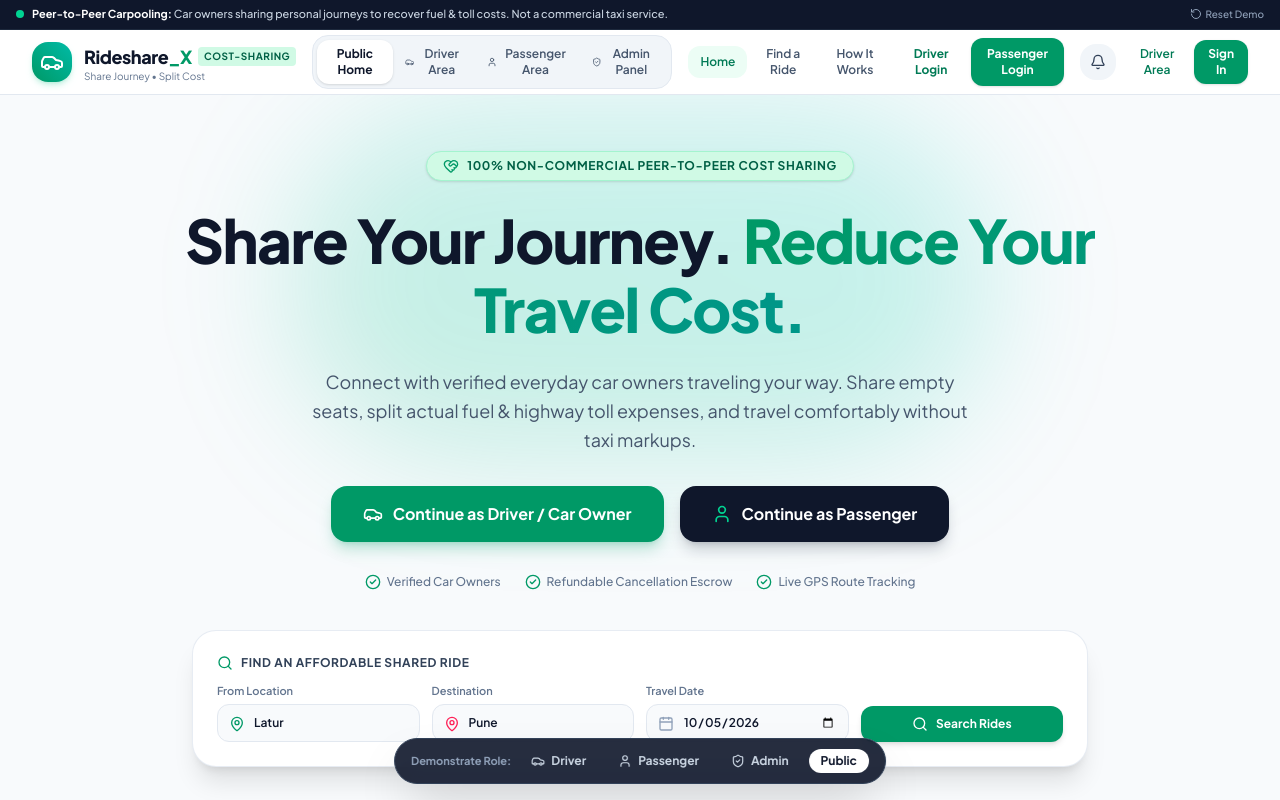
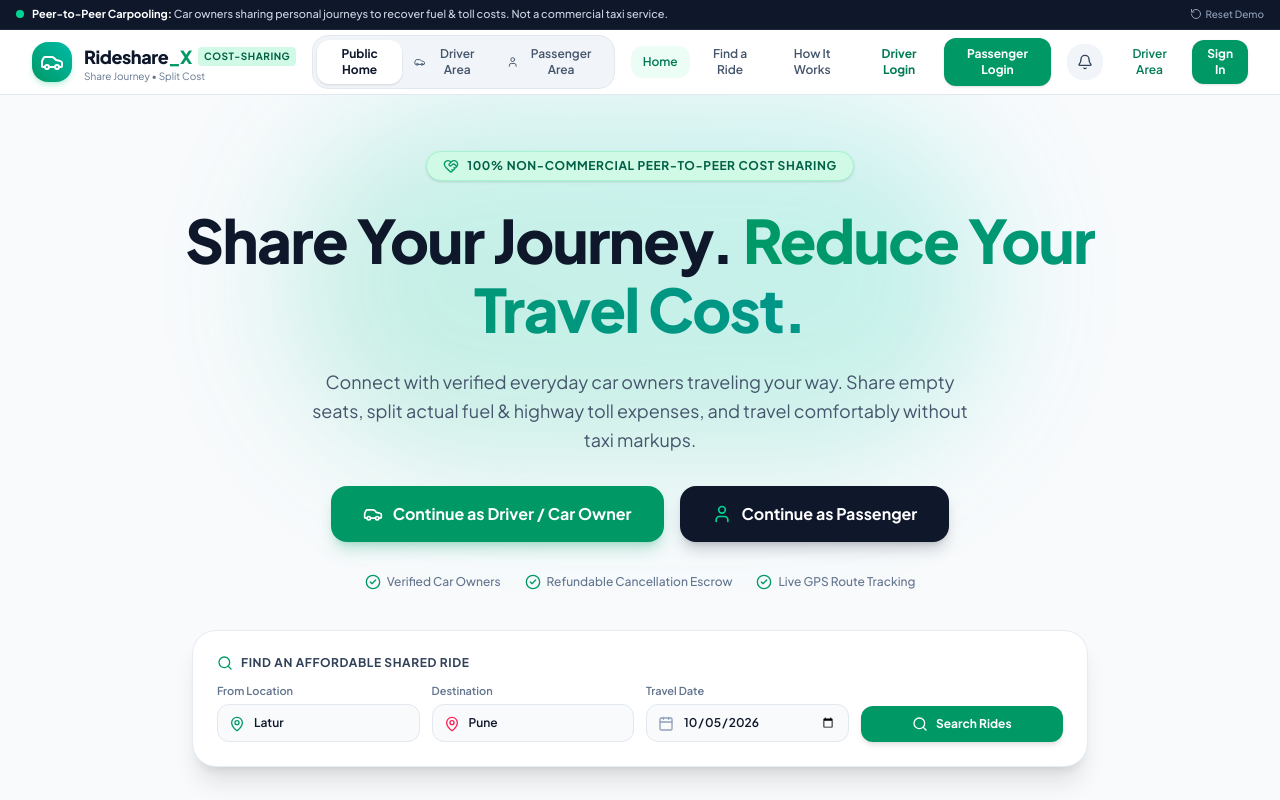
Before and after one commit to prasadmhankraj21/Rideshare-X, a React (Vite) app: page / in a window 1280 px wide. Shown: the top 800 px of the page. Built offline with nearby package versions, Linux system fonts and the light colour scheme.

Commit message:
Security fix: Enforce strict password authentication and protected routes for Admin Panel

```diff
--- a/src/App.jsx
+++ b/src/App.jsx
@@ -74,12 +74,18 @@
           activeTab === 'search_rides' ||
           activeTab === 'my_bookings') && <PassengerDashboard />}
 
-        {/* Admin Area */}
+        {/* Admin Area (Strictly Protected: Requires verified admin role) */}
         {(activeTab === 'admin_dashboard' ||
           activeTab === 'admin_verifications' ||
           activeTab === 'admin_users' ||
           activeTab === 'admin_rides' ||
-          activeTab === 'admin_cancellations') && <AdminDashboard />}
+          activeTab === 'admin_cancellations') && (
+          currentRole === 'admin' ? (
+            <AdminDashboard />
+          ) : (
+            <AdminAuth restrictedNotice={true} />
+          )
+        )}
 
         {/* Standalone Active Ride Live GPS Screen */}
         {activeTab === 'active_ride' && (
@@ -115,50 +121,6 @@
         {activeTab === 'profile' && <ProfileView />}
       </main>
 
-      {/* Floating Bottom Quick-Switcher for Demonstration */}
-      <div className="fixed bottom-4 left-1/2 -translate-x-1/2 z-40 bg-slate-900/90 backdrop-blur-md text-white px-4 py-2.5 rounded-full shadow-2xl border border-slate-700 flex items-center gap-2 text-xs font-bold">
-        <span className="text-[11px] text-slate-400 hidden sm:inline-block">Demonstrate Role:</span>
-
-        <button
-          onClick={() => switchRole('driver')}
-          className={`px-3 py-1 rounded-full transition flex items-center gap-1.5 ${
-            currentRole === 'driver' ? 'bg-emerald-500 text-slate-950 font-black' : 'text-slate-300 hover:text-white'
-          }`}
-        >
-          <Car className="w-3.5 h-3.5" />
-          Driver
-        </button>
-
-        <button
-          onClick={() => switchRole('passenger')}
-          className={`px-3 py-1 rounded-full transition flex items-center gap-1.5 ${
-            currentRole === 'passenger' ? 'bg-teal-500 text-slate-950 font-black' : 'text-slate-300 hover:text-white'
-          }`}
-        >
-          <User className="w-3.5 h-3.5" />
-          Passenger
-        </button>
-
-        <button
-          onClick={() => switchRole('admin')}
-          className={`px-3 py-1 rounded-full transition flex items-center gap-1.5 ${
-            currentRole === 'admin' ? 'bg-indigo-500 text-slate-950 font-black' : 'text-slate-300 hover:text-white'
-          }`}
-        >
-          <ShieldCheck className="w-3.5 h-3.5" />
-          Admin
-        </button>
-
-        <button
-          onClick={() => switchRole('guest')}
-          className={`px-3 py-1 rounded-full transition ${
-            currentRole === 'guest' ? 'bg-white text-slate-900' : 'text-slate-400 hover:text-white'
-          }`}
-        >
-          Public
-        </button>
-      </div>
-
       {/* Trust & Safety Platform Footer */}
       <footer className="bg-white border-t border-slate-200 mt-16 pt-12 pb-16 text-xs text-slate-600">
         <div className="max-w-7xl mx-auto px-4 sm:px-6 lg:px-8 space-y-8">
@@ -193,8 +155,8 @@
                   </button>
                 </li>
                 <li>
-                  <button onClick={() => switchRole('admin')} className="hover:text-emerald-700">
-                    Admin Verification Panel
+                  <button onClick={() => setActiveTab('admin_auth')} className="hover:text-emerald-700">
+                    Admin Portal (Staff Only)
                   </button>
                 </li>
                 <li>
--- a/src/components/Navbar.jsx
+++ b/src/components/Navbar.jsx
@@ -139,17 +139,15 @@
             <User className="w-3.5 h-3.5" />
             Passenger Area
           </button>
+          {currentRole === 'admin' && (
             <button
-            onClick={() => switchRole('admin')}
-            className={`px-3 py-1.5 rounded-xl transition flex items-center gap-1.5 ${
-              currentRole === 'admin'
-                ? 'bg-indigo-600 text-white shadow-sm font-bold'
-                : 'text-slate-600 hover:text-slate-900'
-            }`}
+              onClick={() => setActiveTab('admin_dashboard')}
+              className="px-3 py-1.5 rounded-xl transition flex items-center gap-1.5 bg-indigo-600 text-white shadow-sm font-bold"
             >
               <ShieldCheck className="w-3.5 h-3.5" />
               Admin Panel
             </button>
+          )}
         </div>
 
         {/* Navigation Links based on role */}
@@ -514,15 +512,17 @@
             >
               Passenger Area
             </button>
+            {currentRole === 'admin' && (
               <button
                 onClick={() => {
-                switchRole('admin');
+                  setActiveTab('admin_dashboard');
                   setMobileMenuOpen(false);
                 }}
                 className="py-2 px-3 rounded-xl bg-indigo-100 text-indigo-800 text-center font-bold"
               >
                 Admin Panel
               </button>
+            )}
           </div>
 
           <div className="space-y-1 text-sm font-semibold text-slate-700">
--- a/src/context/AppContext.jsx
+++ b/src/context/AppContext.jsx
@@ -57,9 +57,19 @@
     return saved ? JSON.parse(saved) : INITIAL_NOTIFICATIONS;
   });
 
+  // Admin authentication state (session-based)
+  const [isAdminAuthenticated, setIsAdminAuthenticated] = useState(() => {
+    return sessionStorage.getItem('ridesharex_admin_auth') === 'true';
+  });
+
   // Current session role: 'guest' | 'driver' | 'passenger' | 'admin'
   const [currentRole, setCurrentRole] = useState(() => {
-    return localStorage.getItem(STORAGE_KEYS.ROLE) || 'guest';
+    const saved = localStorage.getItem(STORAGE_KEYS.ROLE);
+    if (saved === 'admin') {
+      const isAuth = sessionStorage.getItem('ridesharex_admin_auth') === 'true';
+      return isAuth ? 'admin' : 'guest';
+    }
+    return saved || 'guest';
   });
 
   // Current logged in user ID
@@ -142,23 +152,32 @@
 
   // Switch role and set user
   const switchRole = (newRole, targetUserId = null) => {
-    setCurrentRole(newRole);
     if (newRole === 'driver') {
+      setCurrentRole('driver');
       const selectedDriver = targetUserId
         ? drivers.find(d => d.id === targetUserId)
         : drivers[0];
       setCurrentUserId(selectedDriver?.id || 'drv-1');
       setActiveTab('driver_dashboard');
     } else if (newRole === 'passenger') {
+      setCurrentRole('passenger');
       const selectedPassenger = targetUserId
         ? passengers.find(p => p.id === targetUserId)
         : passengers[0];
       setCurrentUserId(selectedPassenger?.id || 'psg-1');
       setActiveTab('passenger_dashboard');
     } else if (newRole === 'admin') {
+      if (isAdminAuthenticated) {
+        setCurrentRole('admin');
         setCurrentUserId(admin.id);
         setActiveTab('admin_dashboard');
       } else {
+        // Strict guard: Do NOT assign admin role! Redirect to password login screen
+        setActiveTab('admin_auth');
+        triggerToast('Admin Authentication Required', 'Please enter administrator password to access the panel.', 'warning');
+      }
+    } else {
+      setCurrentRole('guest');
       setActiveTab('home');
     }
   };
@@ -179,17 +198,34 @@
     triggerToast('Passenger Login Successful', 'Welcome to your Passenger Dashboard', 'success');
   };
 
-  // Authenticate admin
-  const loginAdmin = () => {
+  // Authenticate admin with credentials validation
+  const loginAdmin = (inputEmail, inputPassword) => {
+    const validEmails = ['admin@ridesharex.org', 'admin@ecoride.org', 'admin@rideshare.org'];
+    const validPasswords = ['admin123', 'Admin@2026', 'RideshareX#Admin'];
+
+    if (
+      validEmails.includes(inputEmail?.trim().toLowerCase()) &&
+      validPasswords.includes(inputPassword?.trim())
+    ) {
       setCurrentRole('admin');
       setCurrentUserId(admin.id);
+      setIsAdminAuthenticated(true);
+      sessionStorage.setItem('ridesharex_admin_auth', 'true');
       setActiveTab('admin_dashboard');
       triggerToast('Admin Logged In', 'Administrative Control Panel is active', 'success');
+      return { success: true };
+    } else {
+      triggerToast('Access Denied', 'Invalid administrator credentials. Access restricted.', 'error');
+      return { success: false, error: 'Invalid admin email or password.' };
+    }
   };
 
   // Sign out
   const logout = () => {
     setCurrentRole('guest');
+    setIsAdminAuthenticated(false);
+    sessionStorage.removeItem('ridesharex_admin_auth');
+    localStorage.removeItem(STORAGE_KEYS.ROLE);
     setActiveTab('home');
     triggerToast('Signed Out', 'You have been signed out safely.', 'info');
   };
@@ -831,6 +867,7 @@
         bookings,
         cancellations,
         notifications,
+        isAdminAuthenticated,
         currentRole,
         currentUser,
         currentUserId,
```
Also changed, not shown: src/pages/AdminAuth.jsx (+62 -23 lines). Lines whose indentation alone changed are shown as unchanged.
